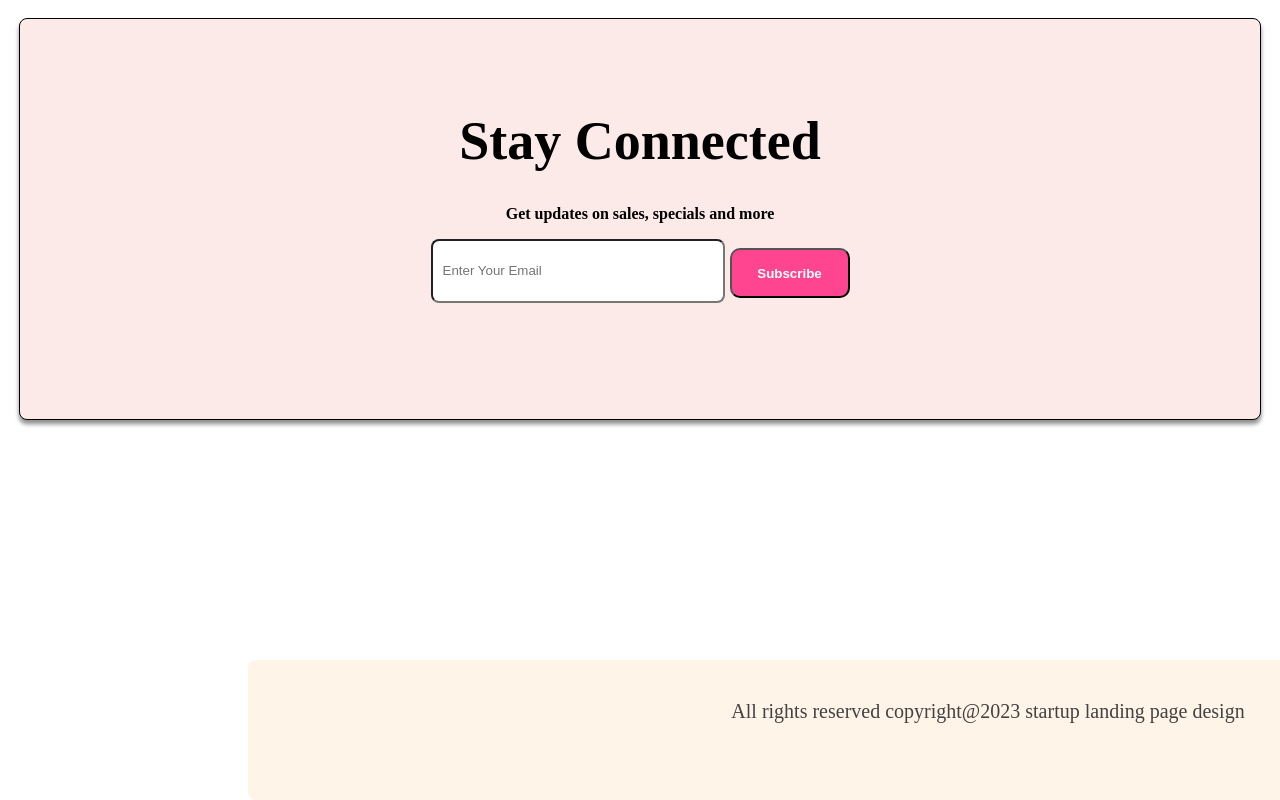
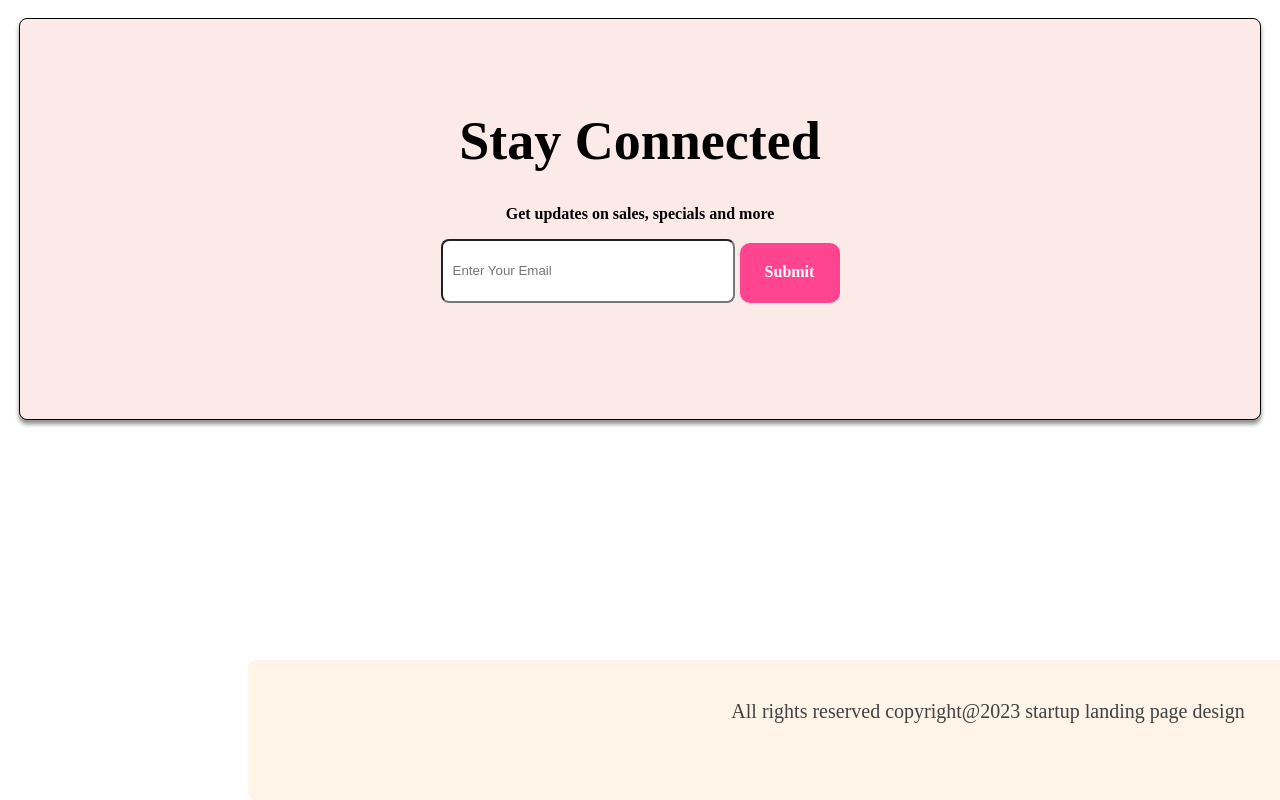
Before and after one commit to Sifatulla21/Assignment-2, a plain HTML site: page index.html in a window 1280 px wide. Shown: the part 4649-5449 px from the top of the page. Drawn offline with Linux system fonts and the light colour scheme.

Commit message:
some fix

```diff
--- a/CSS/style.css
+++ b/CSS/style.css
@@ -242,15 +242,17 @@ border-radius: 8px;
         margin-bottom: 5px;
         padding: 10px;
    }
-   button{
-         height: 50px;
-         width: 120px;
+   .sub-btn{
+         height: 40px;
+         width: 100px;
+         text-decoration: none;
+         text-align: center;
          background-color: #ff458f;
          border-radius: 10px;
          color: white;
          font-weight: bolder;
          margin-left: 5px;
-         padding: 9px 25px;
+         padding-top: 20px;
    }
    .inp-fields{
     display: flex;
--- a/index.html
+++ b/index.html
@@ -160,7 +160,7 @@
             <p>Get updates on sales, specials and more</p>
             <div class="inp-fields">
             <input type="text" placeholder="Enter Your Email">
-            <button>Subscribe</button>
+            <a class="sub-btn" href="">Submit</a>
         </div>
 
         </div>
```
